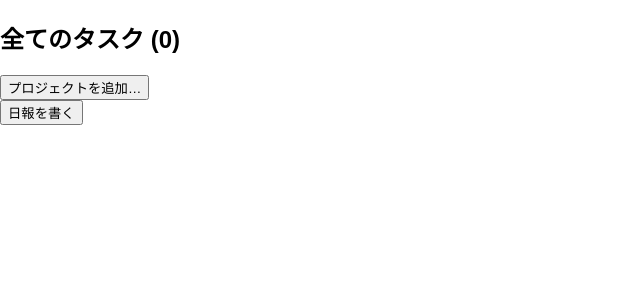
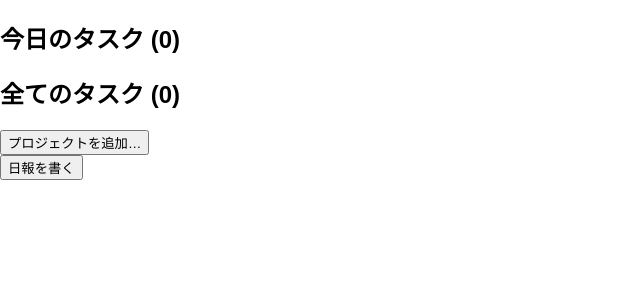
Before and after one commit to kawmra/Rooster, a React (Create React App) app: page / in a window 1280 px wide. Shown: the top 300 px of the page, without its empty margins (0-640 px from the left). Built offline with nearby package versions, Linux system fonts and the light colour scheme.

Commit message:
Will do/won’t do 機能を追加 (closes #2)

```diff
--- a/src/domain/entities.ts
+++ b/src/domain/entities.ts
@@ -19,11 +19,13 @@ export class ProjectItem {
     readonly name: string
     readonly completed: boolean | undefined
     readonly children: ProjectItem[]
+    readonly isDailyTask: boolean
 
     constructor(id: string, name: string, completed: boolean | undefined = undefined, children: ProjectItem[] = []) {
         this.id = id
         this.name = name
         this.completed = completed
         this.children = children
+        this.isDailyTask = false
     }
 }
--- a/src/items/Item.tsx
+++ b/src/items/Item.tsx
@@ -88,10 +88,17 @@ export default class extends React.Component<Props, State> {
 
     handleSaveCreating(newItem: ProjectItem) {
         const { item } = this.props
-        this.props.onAddSubItem(item, newItem)
+        const modifiedItem = { ...newItem, isDailyTask: item.isDailyTask }
+        this.props.onAddSubItem(item, modifiedItem)
         this.setState({
             creatingItem: undefined
         })
+    }
+
+    handleToggleDailyTask(e: MouseEvent) {
+        const { item } = this.props
+        const newItem: ProjectItem = { ...item, isDailyTask: !item.isDailyTask }
+        this.props.onUpdateItem(newItem)
     }
 
     delegateAddSubItem(parent: ProjectItem, item: ProjectItem) {
@@ -151,6 +158,9 @@ export default class extends React.Component<Props, State> {
                         <button onClick={this.handleAddSubItem.bind(this)}>+</button>
                         <button onClick={this.handleRemoveItem.bind(this)}>-</button>
                         <button onClick={this.handleEditItem.bind(this)}>Edit</button>
+                        <button onClick={this.handleToggleDailyTask.bind(this)}>
+                            {this.props.item.isDailyTask ? 'Won\'t do' : 'Will do'}
+                        </button>
                     </span>
                 </p>
                 <Items
--- a/src/projects/Projects.tsx
+++ b/src/projects/Projects.tsx
@@ -112,6 +112,23 @@ export class Projects extends React.Component<Props, State> {
                 />
             )
         })
+        const dailyProjectsTag = projects.map((project) => {
+            const filteredItems = filterDailyTask(project.items)
+            if (filteredItems.length > 0) {
+                const filteredProject = { ...project, items: filteredItems }
+                return <ProjectComponent
+                    project={filteredProject}
+                    key={project.id}
+                    onAddProjectItem={this.handleAddProjectItem.bind(this)}
+                    onRemoveProject={this.handleRemoveProject.bind(this)}
+                    onRemoveProjectItem={this.handleRemoveProjectItem.bind(this)}
+                    onEditProject={this.handleEditProject.bind(this)}
+                    onUpdateProjectItem={this.handleUpdateItem.bind(this)}
+                />
+            } else {
+                return undefined
+            }
+        }).filter((project) => { return project !== undefined })
         const { editingProject, creatingProject } = this.state
         let projectEditor = undefined
         if (editingProject !== undefined) {
@@ -131,16 +148,33 @@ export class Projects extends React.Component<Props, State> {
             <div>
                 <section>
                     <header>
+                        <h1>今日のタスク ({dailyProjectsTag.length})</h1>
+                    </header>
+                    {dailyProjectsTag}
+                </section>
+                <section>
+                    <header>
                         <h1>全てのタスク ({projects.length})</h1>
                         <button onClick={this.handleAddProject.bind(this)}>プロジェクトを追加…</button>
                     </header>
                     {projectsTag}
-                    <footer>
-                        <button onClick={this.handleWriteDailyReport.bind(this)}>日報を書く</button>
-                    </footer>
                 </section>
+                <footer>
+                    <button onClick={this.handleWriteDailyReport.bind(this)}>日報を書く</button>
+                </footer>
                 {projectEditor}
             </div>
         )
     }
 }
+
+function filterDailyTask(items: ProjectItem[]): ProjectItem[] {
+    const list: ProjectItem[] = []
+    items.forEach((item) => {
+        const filteredChildren = filterDailyTask(item.children)
+        if (item.isDailyTask || filteredChildren.length > 0) {
+            list.push({ ...item, children: filteredChildren })
+        }
+    })
+    return list
+}
```
